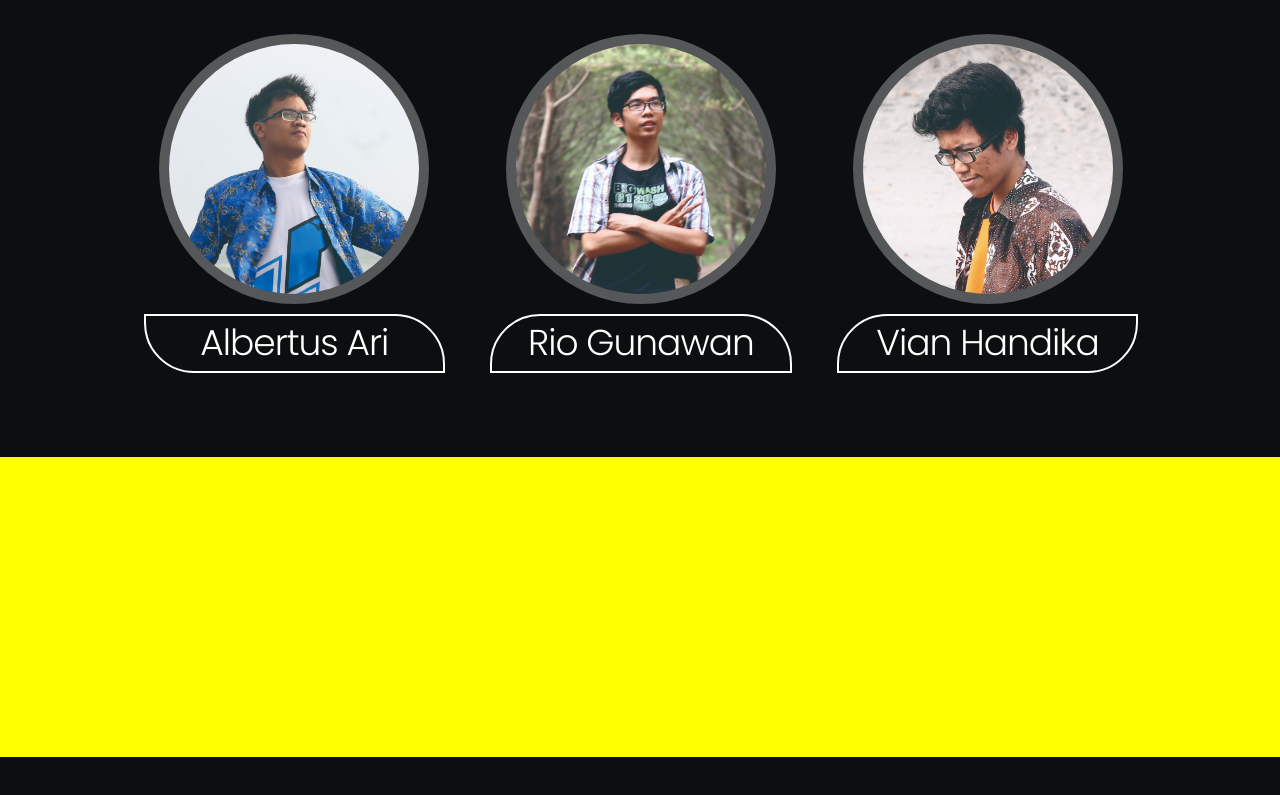
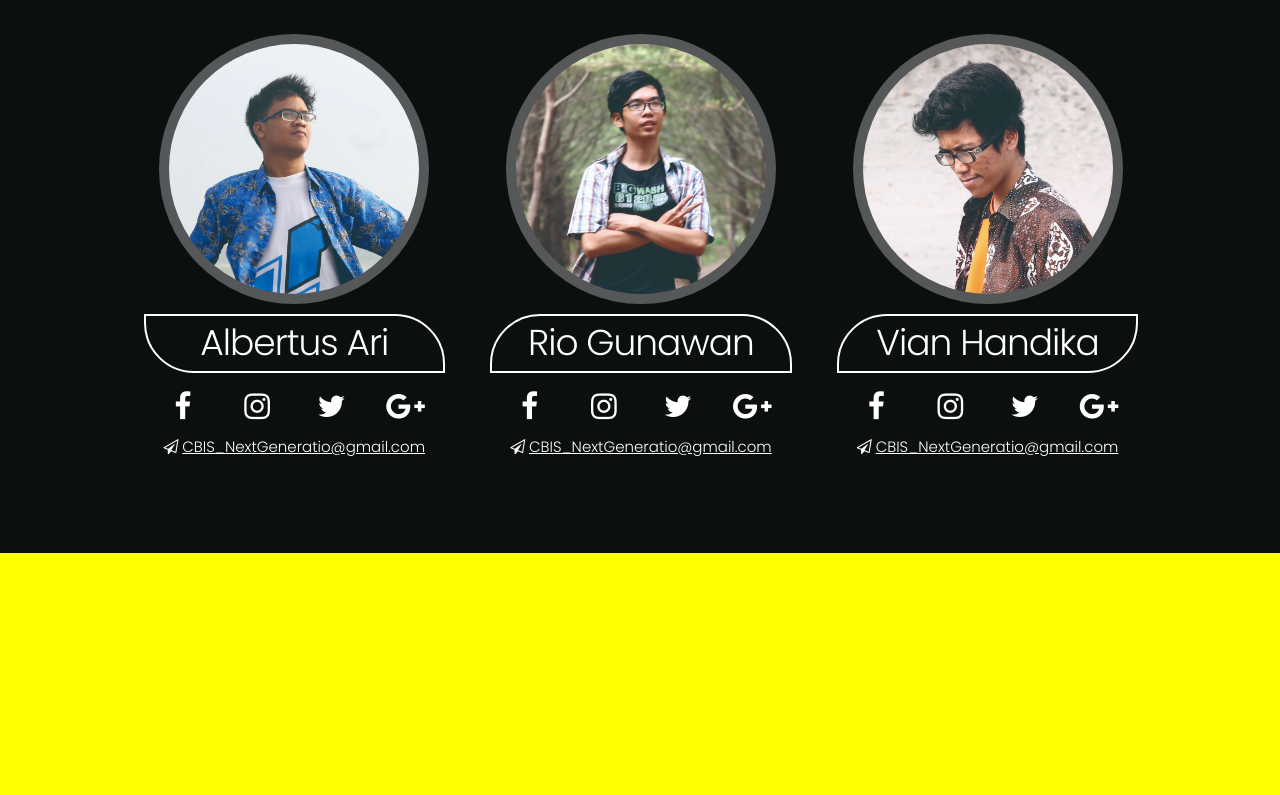
Before and after one commit to rigun/ITfest, a plain HTML site: page index.html in a window 1280 px wide. Shown: the part 3219-4014 px from the top of the page. Before the commit the page ends 3976 px from the top, so only its background shows below. Drawn offline with nearby package versions, Linux system fonts and the light colour scheme; some packages are replaced by stand-ins of ours.

Commit message:
Page 2
+ Social Media Icon

```diff
--- a/css/page2.css
+++ b/css/page2.css
@@ -84,6 +84,7 @@
     padding: 4px;
     transition: .5s ease;
     margin-top: 20px;
+		margin-bottom: 10px;
 }
 
 #aboutUs .name:hover{
@@ -91,6 +92,57 @@
   transition: .5s ease;
   text-shadow: 0 0 3px #FF0000;
   color:black;
+}
+
+
+#aboutUs .socialBtn{
+	width: auto;
+	height: auto;
+	font-size: 30px;
+	padding-bottom: 1%;
+}
+
+#aboutUs .fa {
+  padding: 0% 2%;
+  width: 50px;
+  text-align: center;
+  text-decoration: none;
+  margin: 5px 2px;
+}
+
+#aboutUs .fa:hover {
+		transition: .5s ease;
+}
+
+#aboutUs .fa-facebook:hover{
+	color:#458eff;
+}
+
+#aboutUs .fa-instagram:hover{
+	color:#fb3958;
+}
+
+#aboutUs .fa-twitter:hover {
+	color:#1da1f2;
+}
+
+#aboutUs .fa-google-plus:hover{
+	color:#d34836;
+}
+
+#aboutUs .emailBtn:hover{
+  color:#1da1f2;
+	transition: 0.5s ease;
+}
+
+#aboutUs .emailBtn{
+	transition: 0.5s ease;
+	margin-bottom: 10%;
+}
+
+#aboutUs .fa-paper-plane-o {
+	width:auto;
+	padding: 0% 1%;
 }
 
 #aboutUs .centerImage {
--- a/page2.html
+++ b/page2.html
@@ -1,6 +1,7 @@
 <!DOCTYPE html>
 <html lang="en">
 <head>
+  <link rel="stylesheet" href="https://cdnjs.cloudflare.com/ajax/libs/font-awesome/4.7.0/css/font-awesome.min.css">
  </head>
 <body >
 
@@ -10,13 +11,10 @@
   <center>
   <h1 class="title">Our Opinion</h1>
   <div class="row">
-    <!--div class="two columns color"><img class="wing" src="wingLeft.png"></div-->
-    <!--div class="eight columns color"-->
     <div>
       <p class="text">DOTA 2 is the best MOBA game ever on Steam, because Every day, millions of players worldwide enter battle as one of over a hundred Dota heroes. And no matter if it's their 10th hour of play or 1,000th, there's always something new to discover. With regular updates that ensure a constant evolution of gameplay, features, and heroes, Dota 2 has truly taken on a life of its own.</p>
       <button class="btnLike"><h5> LIKE </h5></button>
     </div>
-    <!--div class="two columns color"><img class="wing" src="wingRight.png"></div-->
   </div>
   </center>
 </section>
@@ -34,7 +32,20 @@
           <div class="text">"GOD AMONG MAN"</div>
         </div>
       </div>
-    <h3 class="name" style="border-radius:0px 50px;">Albertus Ari</h3>
+    <div class="content">
+      <h3 class="name" style="border-radius:0px 50px;">Albertus Ari</h3>
+      <div class="socialBtn">
+          <a href="#" class="fa fa-facebook"></a>
+          <a href="#" class="fa fa-instagram"></a>
+          <a href="#" class="fa fa-twitter"></a>
+          <a href="#" class="fa fa-google-plus"></a>
+      </div>
+      <div class="emailBtn">
+          <a href="mailto:CBIS_NextGeneratio@gmail.com" class="fa fa-paper-plane-o">
+            <u style="font-family:'Poppins'">CBIS_NextGeneratio@gmail.com</u>
+          </a>
+      </div>
+    </div>
     </div>
     <div class="four columns color">
       <div class="bio" >
@@ -45,7 +56,20 @@
           <div class="text">"GOD AMONG GOD"</div>
         </div>
        </div>
-      <h3 class="name" style="border-radius: 50px 50px 0px 0px;">Rio Gunawan</h3>
+      <div class="content">
+        <h3 class="name" style="border-radius: 50px 50px 0px 0px;">Rio Gunawan</h3>
+        <div class="socialBtn">
+            <a href="#" class="fa fa-facebook"></a>
+            <a href="#" class="fa fa-instagram"></a>
+            <a href="#" class="fa fa-twitter"></a>
+            <a href="#" class="fa fa-google-plus"></a>
+        </div>
+        <div class="emailBtn">
+            <a href="mailto:CBIS_NextGeneratio@gmail.com" class="fa fa-paper-plane-o">
+              <u style="font-family:'Poppins'">CBIS_NextGeneratio@gmail.com</u>
+            </a>
+        </div>
+      </div>
     </div>
     <div class="four columns color">
       <div class="bio">
@@ -56,7 +80,20 @@
           <div class="text">"MAN"</div>
         </div>
       </div>
-     <h3 class="name" style="border-radius:50px 0px;">Vian Handika</h3>
+     <div class="content">
+       <h3 class="name" style="border-radius:50px 0px;">Vian Handika</h3>
+       <div class="socialBtn">
+           <a href="#" class="fa fa-facebook"></a>
+           <a href="#" class="fa fa-instagram"></a>
+           <a href="#" class="fa fa-twitter"></a>
+           <a href="#" class="fa fa-google-plus"></a>
+       </div>
+       <div class="emailBtn">
+           <a href="mailto:CBIS_NextGeneratio@gmail.com" class="fa fa-paper-plane-o">
+             <u style="font-family:'Poppins'">CBIS_NextGeneratio@gmail.com</u>
+           </a>
+       </div>
+     </div>
     </div>
   </div>
   </div>
```
